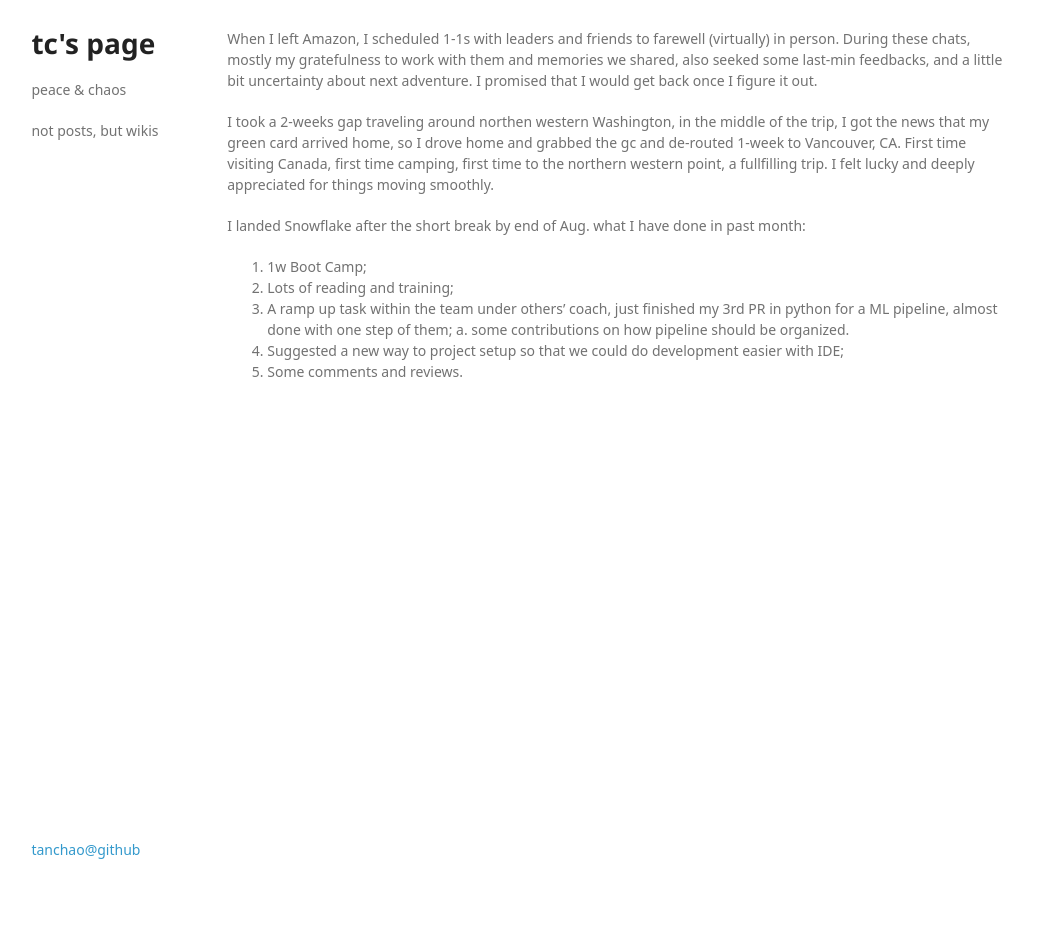
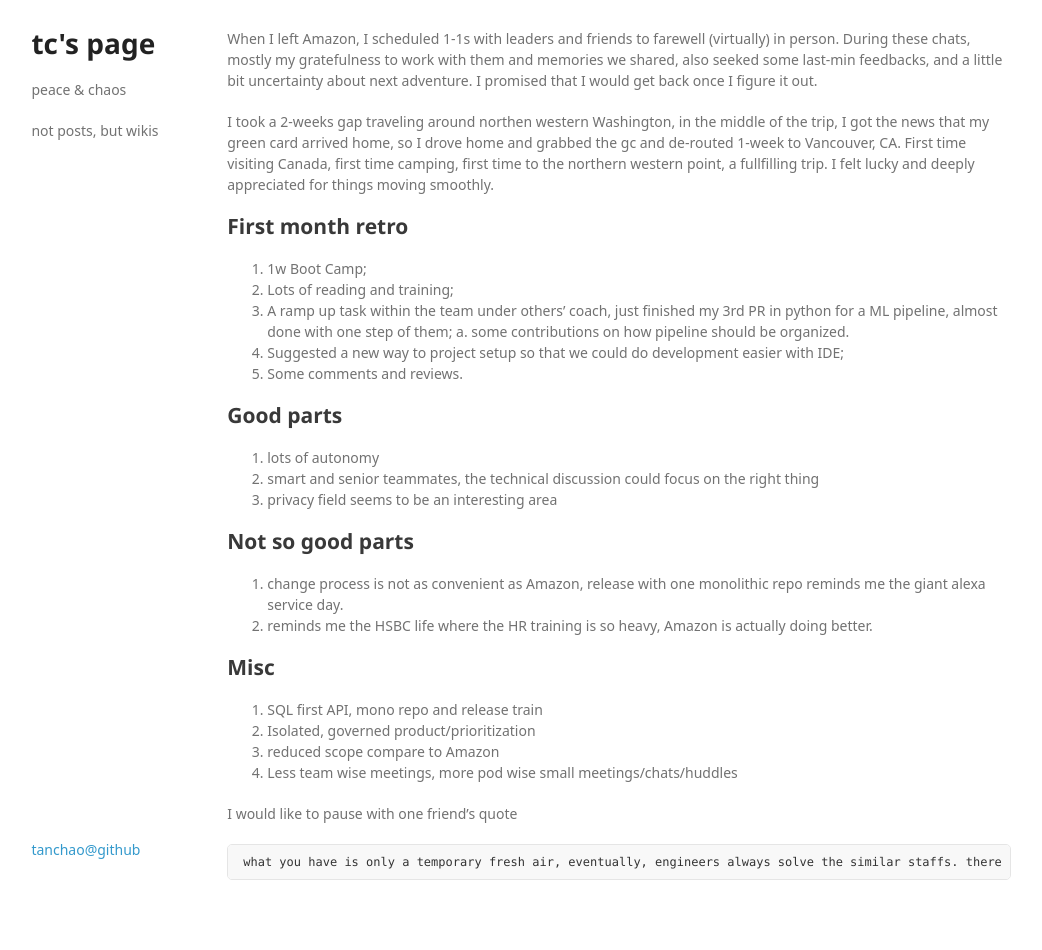
Before and after one commit to tanchao/tanchao.github.io, a Jekyll site: the page built from _posts/2022-10-05-hello-snowflake.md, in a window 1280 px wide. Shown: the whole page, without its empty margins (119-1161 px from the left). Built offline with Jekyll 4.4.1, drawn with Linux system fonts in a browser that asks for light colours; some web fonts are replaced; before the commit the page ends 900 px from its top, so only the background shows below that.

Commit message:
Update 2022-10-05-hello-snowflake.md

````diff
--- a/_posts/2022-10-05-hello-snowflake.md
+++ b/_posts/2022-10-05-hello-snowflake.md
@@ -12,10 +12,35 @@ When I left Amazon, I scheduled 1-1s with leaders and friends to farewell (virtu
 
 I took a 2-weeks gap traveling around northen western Washington, in the middle of the trip, I got the news that my green card arrived home, so I drove home and grabbed the gc and de-routed 1-week to Vancouver, CA. First time visiting Canada, first time camping, first time to the northern western point, a fullfilling trip. I felt lucky and deeply appreciated for things moving smoothly.
 
-I landed Snowflake after the short break by end of Aug. what I have done in past month:
+## First month retro
+
 1. 1w Boot Camp;
 2. Lots of reading and training;
 3. A ramp up task within the team under others' coach, just finished my 3rd PR in python for a ML pipeline, almost done with one step of them;
   a. some contributions on how pipeline should be organized.
 5. Suggested a new way to project setup so that we could do development easier with IDE;
 6. Some comments and reviews.
+
+## Good parts
+
+1. lots of autonomy
+2. smart and senior teammates, the technical discussion could focus on the right thing
+3. privacy field seems to be an interesting area
+
+## Not so good parts
+
+1. change process is not as convenient as Amazon, release with one monolithic repo reminds me the giant alexa service day.
+2. reminds me the HSBC life where the HR training is so heavy, Amazon is actually doing better.
+
+## Misc
+
+1. SQL first API, mono repo and release train
+1. Isolated, governed product/prioritization
+  1. reduced scope compare to Amazon
+1. Less team wise meetings, more pod wise small meetings/chats/huddles
+
+I would like to pause with one friend's quote
+
+```
+what you have is only a temporary fresh air, eventually, engineers always solve the similar staffs. there is no good choice, bad options, all depends on luck?
+```
````
